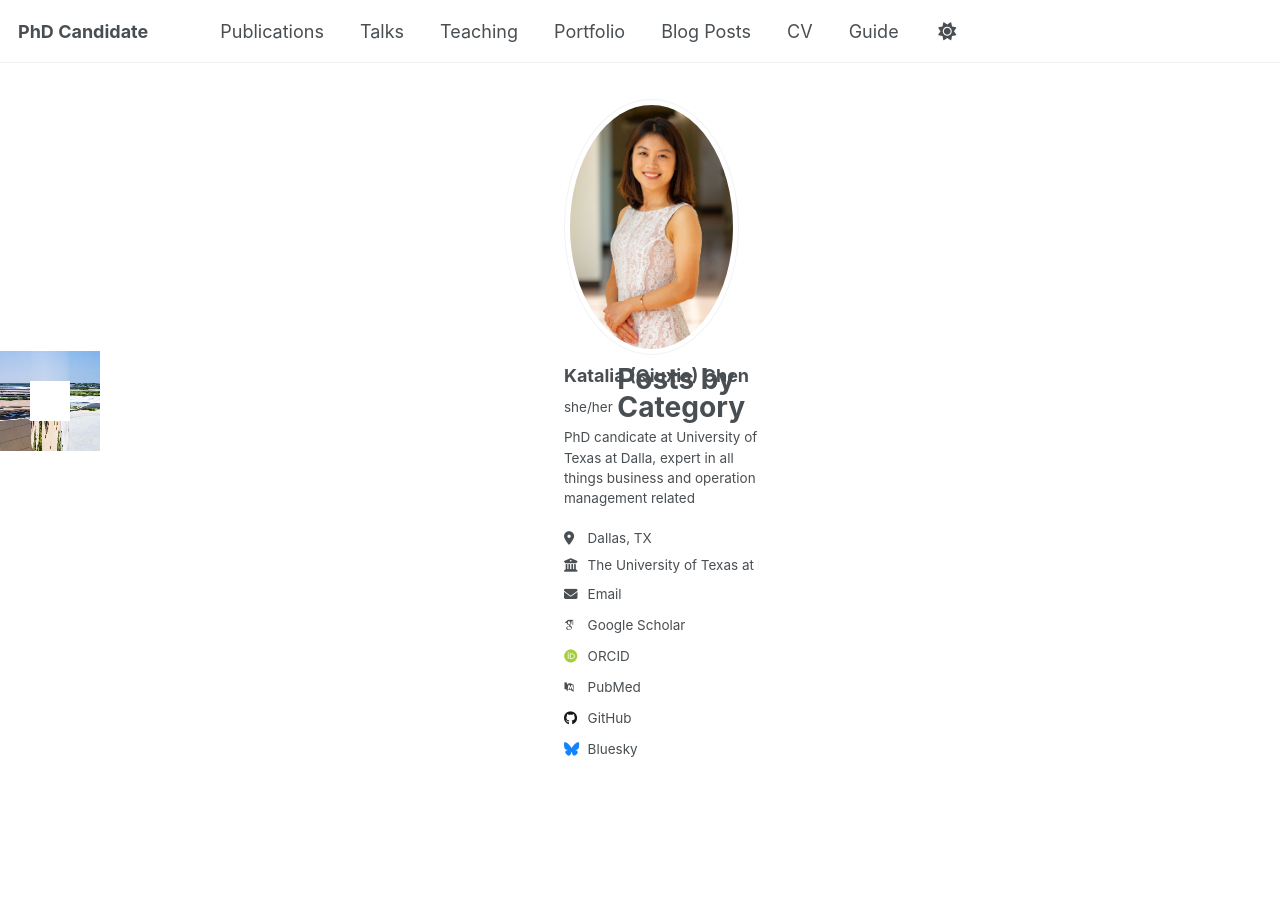
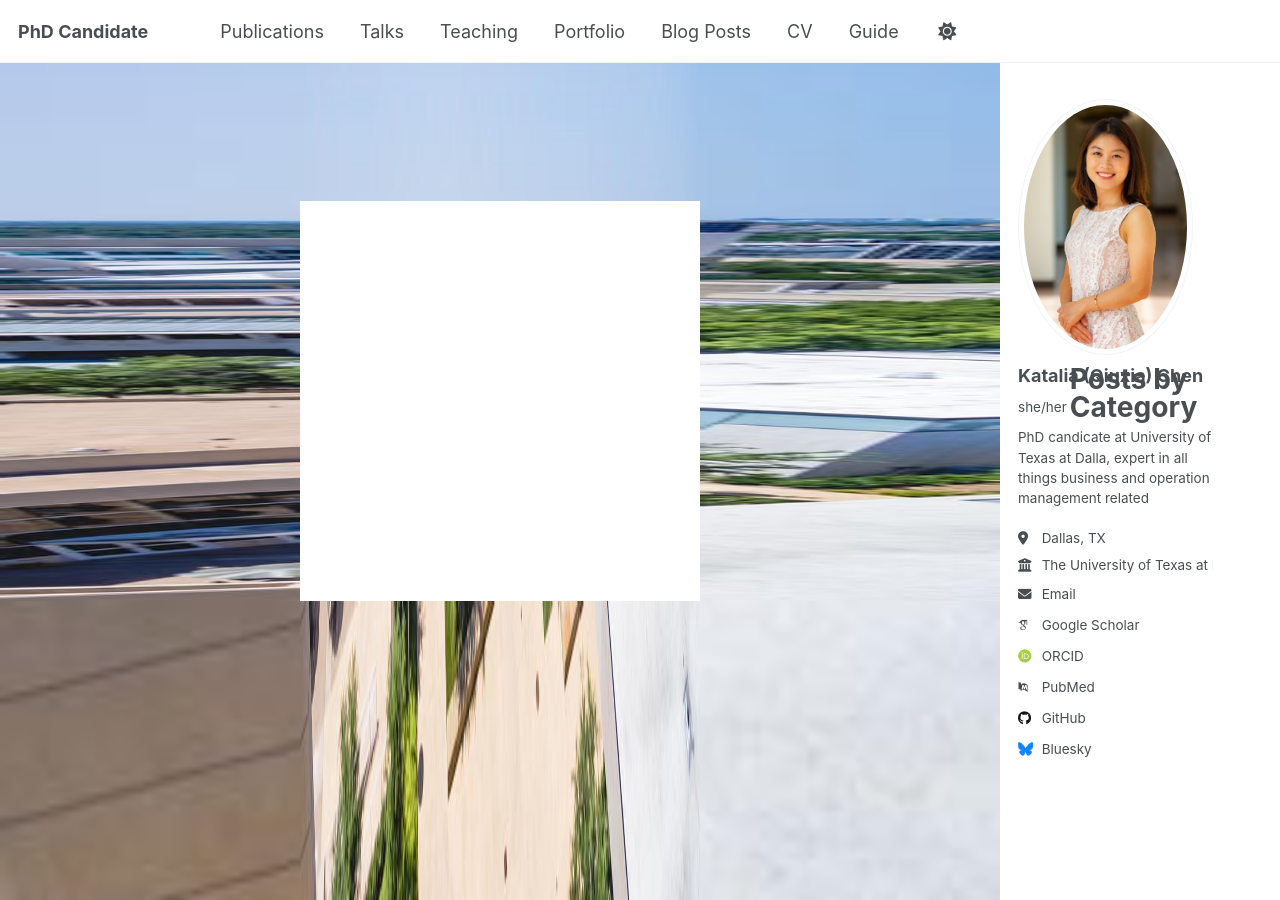
Before and after one commit to qxc2/Katalia_Qiuxia_Chen_v1, a Jekyll site: the page built from _pages/category-archive.html, in a window 1280 px wide and 900 px high. Built offline with Jekyll 4.4.1, drawn with Linux system fonts in a browser that asks for light colours; some web fonts are replaced.

Commit message:
Update main.scss

```diff
--- a/assets/css/main.scss
+++ b/assets/css/main.scss
@@ -49,8 +49,8 @@ body {
 }
 
 .border-container {
-    padding: 20px;
-    border: 30px solid transparent;
+    padding: 200px;
+    border: 300px solid transparent;
     border-image: url('https://sp112358.github.io/Katalia_Qiuxia_Chen_2/assets/UTD-1.jpg') 50 stretch;
     background: white;
 }
```
